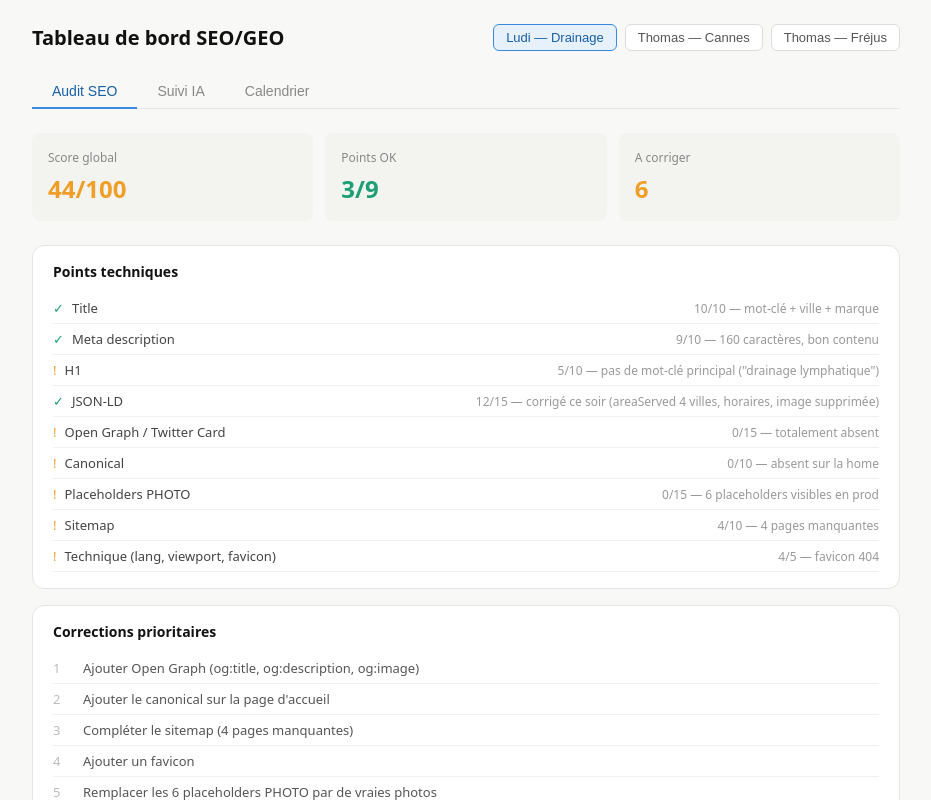
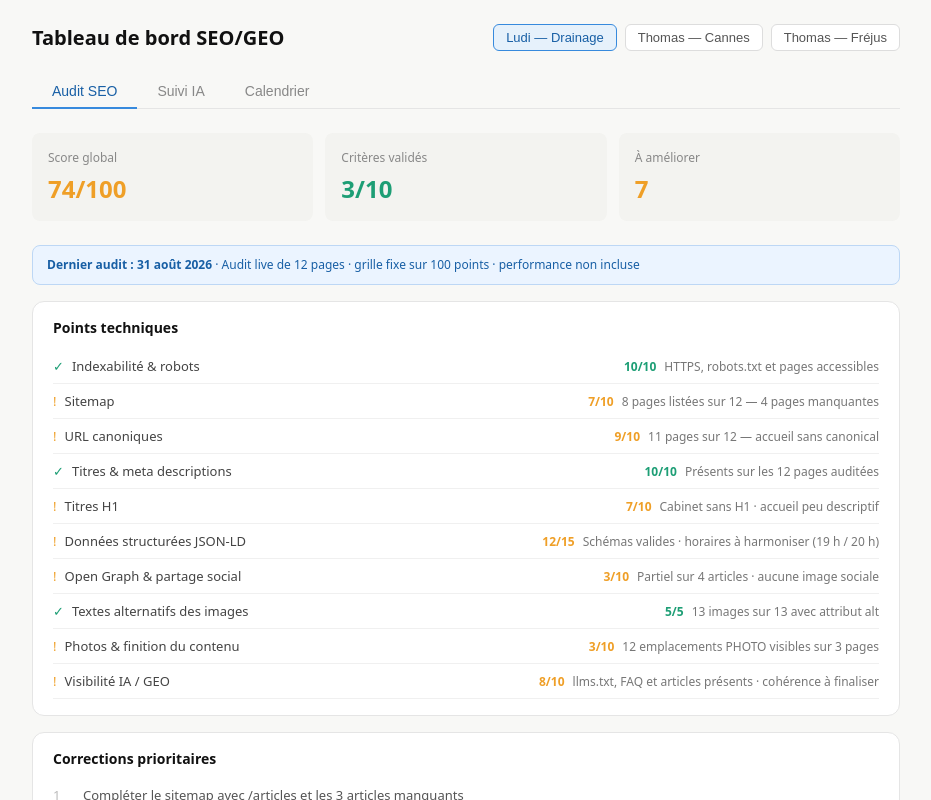
Before and after one commit to babouchka069/seo-geo-dashboard, a Next.js app: page / in a window 1280 px wide. Shown: the top 800 px of the page, without its empty margins (174-1105 px from the left). Built offline with nearby package versions, Linux system fonts and the light colour scheme.

Commit message:
fix: audit Ludi transparent et vérifiable

```diff
--- a/src/app/page.tsx
+++ b/src/app/page.tsx
@@ -7,31 +7,34 @@ const SITES = {
     url: 'ludi-lartetlamatiere.fr',
     queries: ['drainage lymphatique Cannes-la-Bocca', 'drainage Renata França Cannes', 'massage drainant post-opératoire Cannes'],
     audit: {
-      score: 44,
+      score: 74,
+      auditDate: '31 août 2026',
+      scope: 'Audit live de 12 pages · grille fixe sur 100 points · performance non incluse',
       items: [
-        { label: 'Title', ok: true, detail: '10/10 — mot-clé + ville + marque' },
-        { label: 'Meta description', ok: true, detail: '9/10 — 160 caractères, bon contenu' },
-        { label: 'H1', ok: false, detail: '5/10 — pas de mot-clé principal ("drainage lymphatique")' },
-        { label: 'JSON-LD', ok: true, detail: '12/15 — corrigé ce soir (areaServed 4 villes, horaires, image supprimée)' },
-        { label: 'Open Graph / Twitter Card', ok: false, detail: '0/15 — totalement absent' },
-        { label: 'Canonical', ok: false, detail: '0/10 — absent sur la home' },
-        { label: 'Placeholders PHOTO', ok: false, detail: '0/15 — 6 placeholders visibles en prod' },
-        { label: 'Sitemap', ok: false, detail: '4/10 — 4 pages manquantes' },
-        { label: 'Technique (lang, viewport, favicon)', ok: false, detail: '4/5 — favicon 404' },
+        { label: 'Indexabilité & robots', ok: true, points: 10, max: 10, detail: 'HTTPS, robots.txt et pages accessibles' },
+        { label: 'Sitemap', ok: false, points: 7, max: 10, detail: '8 pages listées sur 12 — 4 pages manquantes' },
+        { label: 'URL canoniques', ok: false, points: 9, max: 10, detail: "11 pages sur 12 — accueil sans canonical" },
+        { label: 'Titres & meta descriptions', ok: true, points: 10, max: 10, detail: 'Présents sur les 12 pages auditées' },
+        { label: 'Titres H1', ok: false, points: 7, max: 10, detail: 'Cabinet sans H1 · accueil peu descriptif' },
+        { label: 'Données structurées JSON-LD', ok: false, points: 12, max: 15, detail: 'Schémas valides · horaires à harmoniser (19 h / 20 h)' },
+        { label: 'Open Graph & partage social', ok: false, points: 3, max: 10, detail: 'Partiel sur 4 articles · aucune image sociale' },
+        { label: 'Textes alternatifs des images', ok: true, points: 5, max: 5, detail: '13 images sur 13 avec attribut alt' },
+        { label: 'Photos & finition du contenu', ok: false, points: 3, max: 10, detail: '12 emplacements PHOTO visibles sur 3 pages' },
+        { label: 'Visibilité IA / GEO', ok: false, points: 8, max: 10, detail: 'llms.txt, FAQ et articles présents · cohérence à finaliser' },
       ],
       priorities: [
-        'Ajouter Open Graph (og:title, og:description, og:image)',
+        'Compléter le sitemap avec /articles et les 3 articles manquants',
         "Ajouter le canonical sur la page d'accueil",
-        'Compléter le sitemap (4 pages manquantes)',
-        'Ajouter un favicon',
-        'Remplacer les 6 placeholders PHOTO par de vraies photos',
+        'Ajouter une image Open Graph et compléter les aperçus sociaux',
+        'Harmoniser les horaires : 19 h dans llms.txt, 20 h dans le JSON-LD',
+        'Ajouter le favicon et remplacer les 12 emplacements PHOTO',
       ],
     },
     cal: [
-      { date: 'Fév 2025', title: 'Article : drains post-opératoires', type: 'soon', kind: 'Article' },
-      { date: 'Mars 2025', title: 'FAQ : drainage vs massage classique', type: 'planned', kind: 'FAQ' },
-      { date: 'Avr 2025', title: 'Article : drainage et grossesse', type: 'planned', kind: 'Article' },
-      { date: 'Mai 2025', title: 'Mise à jour photos cabinet', type: 'idea', kind: 'Média' },
+      { date: 'Immédiat', title: 'Sitemap + canonical accueil', type: 'urgent', kind: 'Technique' },
+      { date: 'Sept. 2026', title: 'Favicon + aperçus sociaux', type: 'soon', kind: 'Technique' },
+      { date: 'Sept. 2026', title: 'Ajouter les photos définitives', type: 'planned', kind: 'Média' },
+      { date: 'Oct. 2026', title: 'Audit Google Business Profile', type: 'idea', kind: 'Référencement local' },
     ],
   },
   thomas_cannes: {
@@ -99,6 +102,7 @@ const IA_ENGINES = [
 
 type SiteKey = keyof typeof SITES
 type Tab = 'audit' | 'ia' | 'cal'
+type AuditItem = { label: string; ok: boolean; detail: string; points?: number; max?: number }
 type Synthesis = {
   positif: string[]
   negatif: string[]
@@ -124,6 +128,13 @@ export default function Dashboard() {
   const [history, setHistory] = useState<{ date: string; engine: string; query: string; excerpt: string }[]>([])
 
   const d = SITES[site]
+  const auditItems = d.audit.items as AuditItem[]
+  const hasWeightedScore = auditItems.every(item => item.points !== undefined && item.max !== undefined)
+  const auditScore = hasWeightedScore
+    ? auditItems.reduce((total, item) => total + (item.points ?? 0), 0)
+    : d.audit.score
+  const auditDate = 'auditDate' in d.audit ? d.audit.auditDate : null
+  const auditScope = 'scope' in d.audit ? d.audit.scope : null
   const activeQuery = query || d.queries[0]
   const savedCount = Object.keys(saved).length
   const canSynthesize = savedCount >= 2
@@ -204,9 +215,9 @@ export default function Dashboard() {
         <div>
           <div style={{ display: 'grid', gridTemplateColumns: 'repeat(3,1fr)', gap: 12, marginBottom: '1.5rem' }}>
             {[
-              { label: 'Score global', value: d.audit.score + '/100', color: d.audit.score >= 75 ? '#1D9E75' : '#EF9F27' },
-              { label: 'Points OK', value: d.audit.items.filter((i: {ok:boolean}) => i.ok).length + '/' + d.audit.items.length, color: '#1D9E75' },
-              { label: 'A corriger', value: String(d.audit.items.filter((i: {ok:boolean}) => !i.ok).length), color: '#EF9F27' },
+              { label: 'Score global', value: auditScore + '/100', color: auditScore >= 75 ? '#1D9E75' : '#EF9F27' },
+              { label: 'Critères validés', value: auditItems.filter(i => i.ok).length + '/' + auditItems.length, color: '#1D9E75' },
+              { label: 'À améliorer', value: String(auditItems.filter(i => !i.ok).length), color: '#EF9F27' },
             ].map(m => (
               <div key={m.label} style={{ background: '#f3f3f0', borderRadius: 8, padding: '1rem' }}>
                 <div style={{ fontSize: 12, color: '#888', marginBottom: 6 }}>{m.label}</div>
@@ -214,15 +225,25 @@ export default function Dashboard() {
               </div>
             ))}
           </div>
+          {(auditDate || auditScope) && (
+            <div style={{ padding: '10px 14px', background: '#EBF4FF', border: '1px solid #BDD7F5', borderRadius: 8, fontSize: 12, color: '#185FA5', marginBottom: '1rem', lineHeight: 1.5 }}>
+              <strong>Dernier audit : {auditDate}</strong>{auditScope ? ' · ' + auditScope : ''}
+            </div>
+          )}
           <div style={{ background: 'white', border: '1px solid #e5e5e5', borderRadius: 12, padding: '1rem 1.25rem', marginBottom: '1rem' }}>
             <h2 style={{ fontSize: 14, fontWeight: 600, marginBottom: 12 }}>Points techniques</h2>
-            {d.audit.items.map((item: {label:string;ok:boolean;detail:string}) => (
-              <div key={item.label} style={{ display: 'flex', justifyContent: 'space-between', alignItems: 'center', padding: '6px 0', borderBottom: '1px solid #f0f0f0', fontSize: 13 }}>
-                <span style={{ display: 'flex', alignItems: 'center', gap: 8, color: '#444' }}>
+            {auditItems.map(item => (
+              <div key={item.label} style={{ display: 'flex', justifyContent: 'space-between', alignItems: 'center', gap: 8, flexWrap: 'wrap', padding: '8px 0', borderBottom: '1px solid #f0f0f0', fontSize: 13 }}>
+                <span style={{ display: 'flex', alignItems: 'center', gap: 8, color: '#444', fontWeight: 500 }}>
                   <span style={{ color: item.ok ? '#1D9E75' : '#EF9F27' }}>{item.ok ? '✓' : '!'}</span>
                   {item.label}
                 </span>
-                <span style={{ color: '#999', fontSize: 12 }}>{item.detail}</span>
+                <span style={{ color: '#777', fontSize: 12, textAlign: 'right', flex: '1 1 320px' }}>
+                  {item.points !== undefined && item.max !== undefined && (
+                    <strong style={{ color: item.ok ? '#1D9E75' : '#EF9F27', marginRight: 8 }}>{item.points}/{item.max}</strong>
+                  )}
+                  {item.detail}
+                </span>
               </div>
             ))}
           </div>
```
